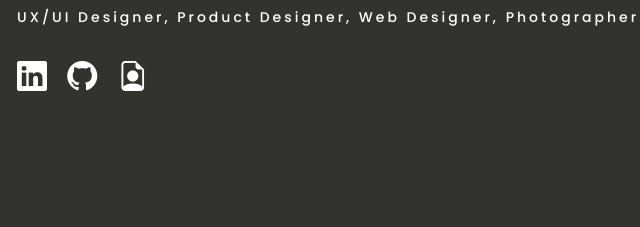
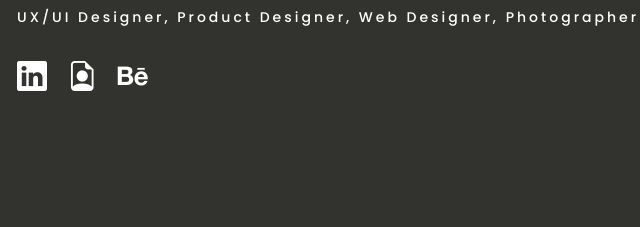
Before and after one commit to ThaysLunes/-en, a plain HTML site: page index.html in a window 1280 px wide. Shown: the part 373-600 px from the top of the page, 65-705 px from the left. Drawn offline with Linux system fonts and the light colour scheme; a web font is replaced by a local one.

Commit message:
new commit

```diff
--- a/index.html
+++ b/index.html
@@ -41,8 +41,10 @@
 
         <ul class="list-unstyled list-social">
           <li><a href="https://www.linkedin.com/in/thays-maria"><i class="bi bi-linkedin"></i></a></li>
-          <li><a href="https://github.com/ThaysLunes"><i class="bi bi-github"></i></a></li>
-          <li><a href="https://drive.google.com/file/d/1151qAtojTwr64RCVLjp7P8K0Ug5jY4_8/view"><i class="bi bi-file-earmark-person"></i></a></li>
+          <!-- <li><a href="https://github.com/ThaysLunes"><i class="bi bi-github"></i></a></li>  -->
+          <li><a href="https://drive.google.com/file/d/1kEPWofMWntUm2sM2_Lm03cThTYCkoHeF/view"><i class="bi bi-file-earmark-person"></i></a></li>
+          <li><a href="https://www.behance.net/thayslunes14db"><i class="bi bi-behance"></i></a></li>
+
 
         </ul>
       </div>
```
